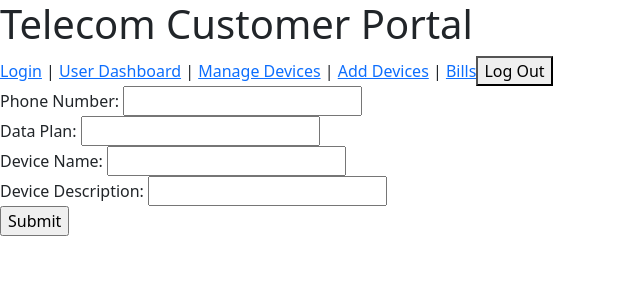
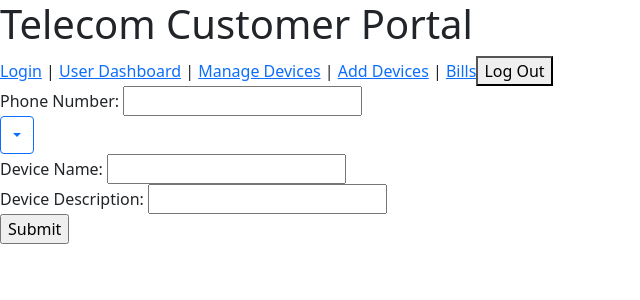
Before and after one commit to CoryFree42/TelecomCustomerPortal, an Angular app in the folder telecom-portal-angular/: page /add-device in a window 1280 px wide. Shown: the top 300 px of the page, without its empty margins (0-640 px from the left). Built offline with nearby package versions, Linux system fonts and the light colour scheme; no server answers.

Commit message:
Device page works now, but needs more refinement

```diff
--- a/telecom-portal-angular/src/app/add-device/add-device.component.html
+++ b/telecom-portal-angular/src/app/add-device/add-device.component.html
@@ -3,10 +3,14 @@
         Phone Number:
         <input type="text" [(ngModel)]="device.phoneNumber" name="device-phone-number"/>
     </div>
-    <div>
-        Data Plan:
-        <input type="text" [(ngModel)]="device.plan" name="device-phone-number"/>
-    </div>
+    <div ngbDropdown class="d-inline-block">
+        <button class="btn btn-outline-primary" id="dropdownBasic1" ngbDropdownToggle>{{ device.plan.planDescription }}</button>
+        <div ngbDropdownMenu aria-labelledby="dropdownBasic1">
+          <button ngbDropdownItem (click)="device.plan = planService.getPlan()">{{ planService.getPlan().planDescription }}</button>
+          <button ngbDropdownItem (click)="device.plan = planService.getPlan1()">{{ planService.getPlan1().planDescription }}</button>
+          <button ngbDropdownItem (click)="device.plan = planService.getPlan2()">{{ planService.getPlan2().planDescription }}</button>
+        </div>
+      </div>
     <div>
         Device Name:
         <input type="text" [(ngModel)]="device.deviceName" name="device-phone-number"/>
--- a/telecom-portal-angular/src/app/add-device/add-device.component.ts
+++ b/telecom-portal-angular/src/app/add-device/add-device.component.ts
@@ -4,6 +4,7 @@ import { observable } from 'rxjs';
 import Device from '../models/Device';
 import User from '../models/User';
 import { UserManagerService } from '../user-manager.service'
+import { PlanManagerService } from '../plan-manager.service';
 @Component({
   selector: 'app-add-device',
   templateUrl: './add-device.component.html',
@@ -14,19 +15,16 @@ export class AddDeviceComponent implements OnInit {
 
   device: Device;
   service: DeviceService;
-  userService: UserManagerService;
-  constructor(service:DeviceService, userService:UserManagerService) {
-    this.device = new Device;
+  planService: PlanManagerService;
+  user: User;
+  constructor(service:DeviceService, userService:UserManagerService, planService:PlanManagerService) {
+    this.user = new User;
     this.service = service;
-    this.userService = userService;
+    this.planService = planService;
+    this.device = new Device("", "", "", userService.getUser(), planService.getPlan());
   }
 
   ngOnInit(): void {
-    //i dont think we need this one line
-    //this.userService.setUser(new User(1, "Chris", "Ung", "C.ung3232@gmail.com", "dawdads"))
-
-    this.device
-    console.log(this.userService.getUser());
   }
 
   handleSubmit(): void{
```
